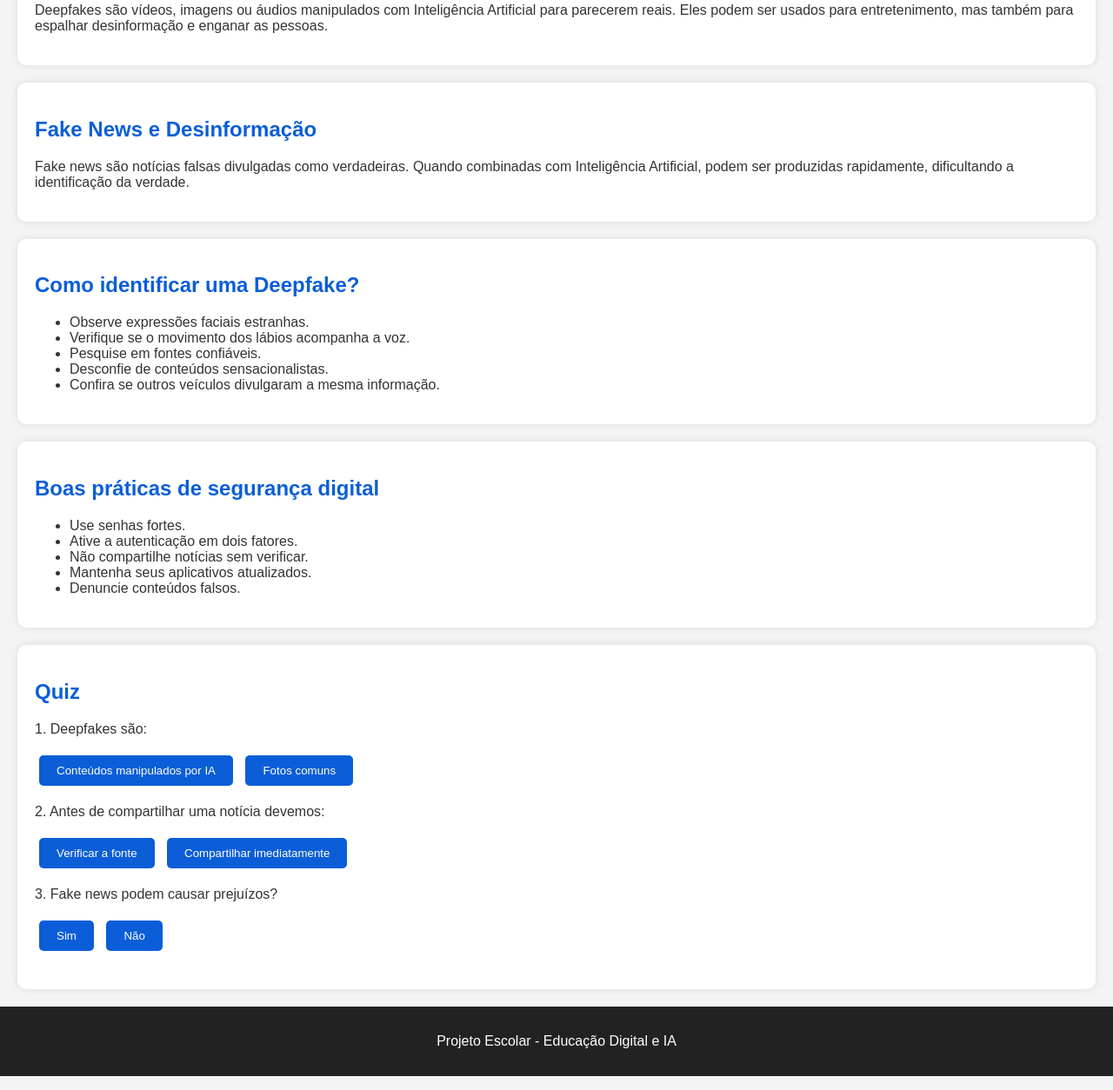
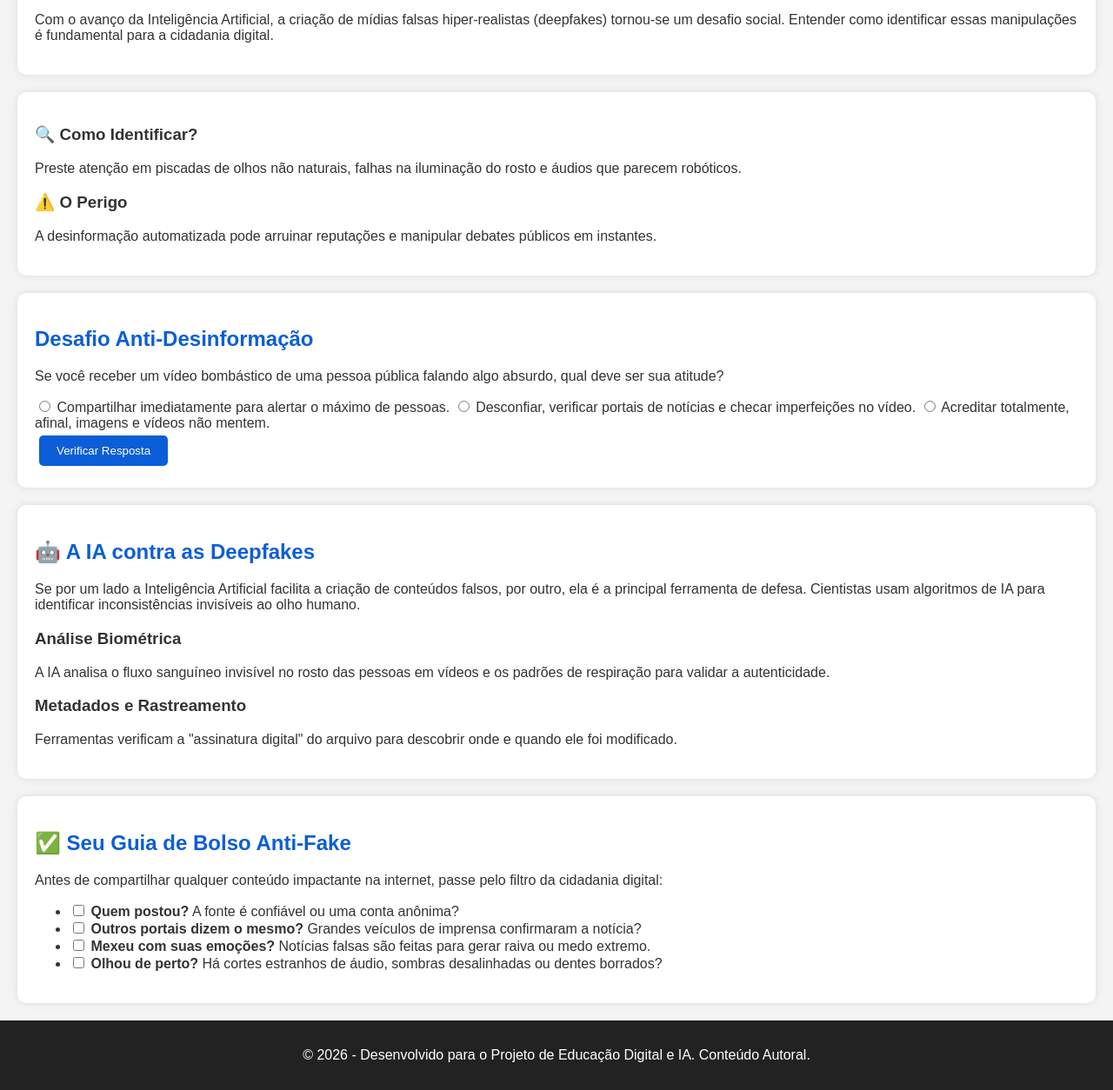
Before and after one commit to sthefanyribeirosouza-hash/Cidadania-Digital-Intelig-ncia-Artificial, a plain HTML site: page Index.html in a window 1280 px wide. Shown: the part 279-1533 px from the top of the page at 87% size. Drawn offline with Linux system fonts and the light colour scheme.

Commit message:
Update Index.ht

```diff
--- a/Index.html
+++ b/Index.html
@@ -3,79 +3,108 @@
 <head>
     <meta charset="UTF-8">
     <meta name="viewport" content="width=device-width, initial-scale=1.0">
-    <title>Cidadania Digital e IA</title>
+    <title>Cidadania Digital & IA - Combate às Deepfakes</title>
     <link rel="stylesheet" href="style.css">
 </head>
 <body>
 
-<header>
-    <h1>Cidadania Digital e Inteligência Artificial</h1>
-    <p>O impacto das Deepfakes e da Desinformação na Sociedade</p>
-</header>
+    <header>
+        <div class="header-container">
+            <h1>Cidadania Digital</h1>
+            <button id="toggle-dark-mode" class="btn-mode">🌓 Modo Escuro</button>
+        </div>
+    </header>
 
-<section>
-    <h2>O que são Deepfakes?</h2>
-    <p>
-        Deepfakes são vídeos, imagens ou áudios manipulados com Inteligência
-        Artificial para parecerem reais. Eles podem ser usados para entretenimento,
-        mas também para espalhar desinformação e enganar as pessoas.
-    </p>
-</section>
+    <main>
+        <section id="introducao">
+            <h2>O Impacto das Deepfakes na Sociedade</h2>
+            <p>Com o avanço da Inteligência Artificial, a criação de mídias falsas hiper-realistas (deepfakes) tornou-se um desafio social. Entender como identificar essas manipulações é fundamental para a cidadania digital.</p>
+        </section>
 
-<section>
-    <h2>Fake News e Desinformação</h2>
-    <p>
-        Fake news são notícias falsas divulgadas como verdadeiras. Quando
-        combinadas com Inteligência Artificial, podem ser produzidas rapidamente,
-        dificultando a identificação da verdade.
-    </p>
-</section>
+        <section id="dicas" class="cards-container">
+            <div class="card">
+                <h3>🔍 Como Identificar?</h3>
+                <p>Preste atenção em piscadas de olhos não naturais, falhas na iluminação do rosto e áudios que parecem robóticos.</p>
+            </div>
+            <div class="card">
+                <h3>⚠️ O Perigo</h3>
+                <p>A desinformação automatizada pode arruinar reputações e manipular debates públicos em instantes.</p>
+            </div>
+        </section>
 
-<section>
-    <h2>Como identificar uma Deepfake?</h2>
-    <ul>
-        <li>Observe expressões faciais estranhas.</li>
-        <li>Verifique se o movimento dos lábios acompanha a voz.</li>
-        <li>Pesquise em fontes confiáveis.</li>
-        <li>Desconfie de conteúdos sensacionalistas.</li>
-        <li>Confira se outros veículos divulgaram a mesma informação.</li>
-    </ul>
-</section>
+        <section id="quiz-section">
+            <h2>Desafio Anti-Desinformação</h2>
+            <p>Se você receber um vídeo bombástico de uma pessoa pública falando algo absurdo, qual deve ser sua atitude?</p>
 
-<section>
-    <h2>Boas práticas de segurança digital</h2>
-    <ul>
-        <li>Use senhas fortes.</li>
-        <li>Ative a autenticação em dois fatores.</li>
-        <li>Não compartilhe notícias sem verificar.</li>
-        <li>Mantenha seus aplicativos atualizados.</li>
-        <li>Denuncie conteúdos falsos.</li>
-    </ul>
-</section>
+            <form id="quiz-form">
+                <div class="options">
+                    <label class="option-container">
+                        <input type="radio" name="quiz-answer" value="errada1" required>
+                        <span>Compartilhar imediatamente para alertar o máximo de pessoas.</span>
+                    </label>
 
-<section class="quiz">
-    <h2>Quiz</h2>
+                    <label class="option-container">
+                        <input type="radio" name="quiz-answer" value="correta">
+                        <span>Desconfiar, verificar portais de notícias e checar imperfeições no vídeo.</span>
+                    </label>
 
-    <p>1. Deepfakes são:</p>
-    <button onclick="resposta(true)">Conteúdos manipulados por IA</button>
-    <button onclick="resposta(false)">Fotos comuns</button>
+                    <label class="option-container">
+                        <input type="radio" name="quiz-answer" value="errada2">
+                        <span>Acreditar totalmente, afinal, imagens e vídeos não mentem.</span>
+                    </label>
+                </div>
 
-    <p>2. Antes de compartilhar uma notícia devemos:</p>
-    <button onclick="resposta(true)">Verificar a fonte</button>
-    <button onclick="resposta(false)">Compartilhar imediatamente</button>
+                <button type="submit" id="btn-submit">Verificar Resposta</button>
+            </form>
 
-    <p>3. Fake news podem causar prejuízos?</p>
-    <button onclick="resposta(true)">Sim</button>
-    <button onclick="resposta(false)">Não</button>
+            <div id="quiz-result"></div>
+        </section>
 
-    <h3 id="resultado"></h3>
-</section>
+        <section id="ia-do-bem">
+            <h2>🤖 A IA contra as Deepfakes</h2>
+            <p>Se por um lado a Inteligência Artificial facilita a criação de conteúdos falsos, por outro, ela é a principal ferramenta de defesa. Cientistas usam algoritmos de IA para identificar inconsistências invisíveis ao olho humano.</p>
 
-<footer>
-    <p>Projeto Escolar - Educação Digital e IA</p>
-</footer>
+            <div class="cards-container">
+                <div class="card">
+                    <h3>Análise Biométrica</h3>
+                    <p>A IA analisa o fluxo sanguíneo invisível no rosto das pessoas em vídeos e os padrões de respiração para validar a autenticidade.</p>
+                </div>
+                <div class="card">
+                    <h3>Metadados e Rastreamento</h3>
+                    <p>Ferramentas verificam a "assinatura digital" do arquivo para descobrir onde e quando ele foi modificado.</p>
+                </div>
+            </div>
+        </section>
 
-<script src="script.js"></script>
+        <section id="checklist-section">
+            <h2>✅ Seu Guia de Bolso Anti-Fake</h2>
+            <p>Antes de compartilhar qualquer conteúdo impactante na internet, passe pelo filtro da cidadania digital:</p>
 
+            <ul class="checklist-ia">
+                <li>
+                    <input type="checkbox" id="check1">
+                    <label for="check1"><strong>Quem postou?</strong> A fonte é confiável ou uma conta anônima?</label>
+                </li>
+                <li>
+                    <input type="checkbox" id="check2">
+                    <label for="check2"><strong>Outros portais dizem o mesmo?</strong> Grandes veículos de imprensa confirmaram a notícia?</label>
+                </li>
+                <li>
+                    <input type="checkbox" id="check3">
+                    <label for="check3"><strong>Mexeu com suas emoções?</strong> Notícias falsas são feitas para gerar raiva ou medo extremo.</label>
+                </li>
+                <li>
+                    <input type="checkbox" id="check4">
+                    <label for="check4"><strong>Olhou de perto?</strong> Há cortes estranhos de áudio, sombras desalinhadas ou dentes borrados?</label>
+                </li>
+            </ul>
+        </section>
+
+    </main>
+
+    <footer>
+        <p>&copy; 2026 - Desenvolvido para o Projeto de Educação Digital e IA. Conteúdo Autoral.</p>
+    </footer>
+
+    <script src="script.js"></script>
 </body>
-</html>
```
